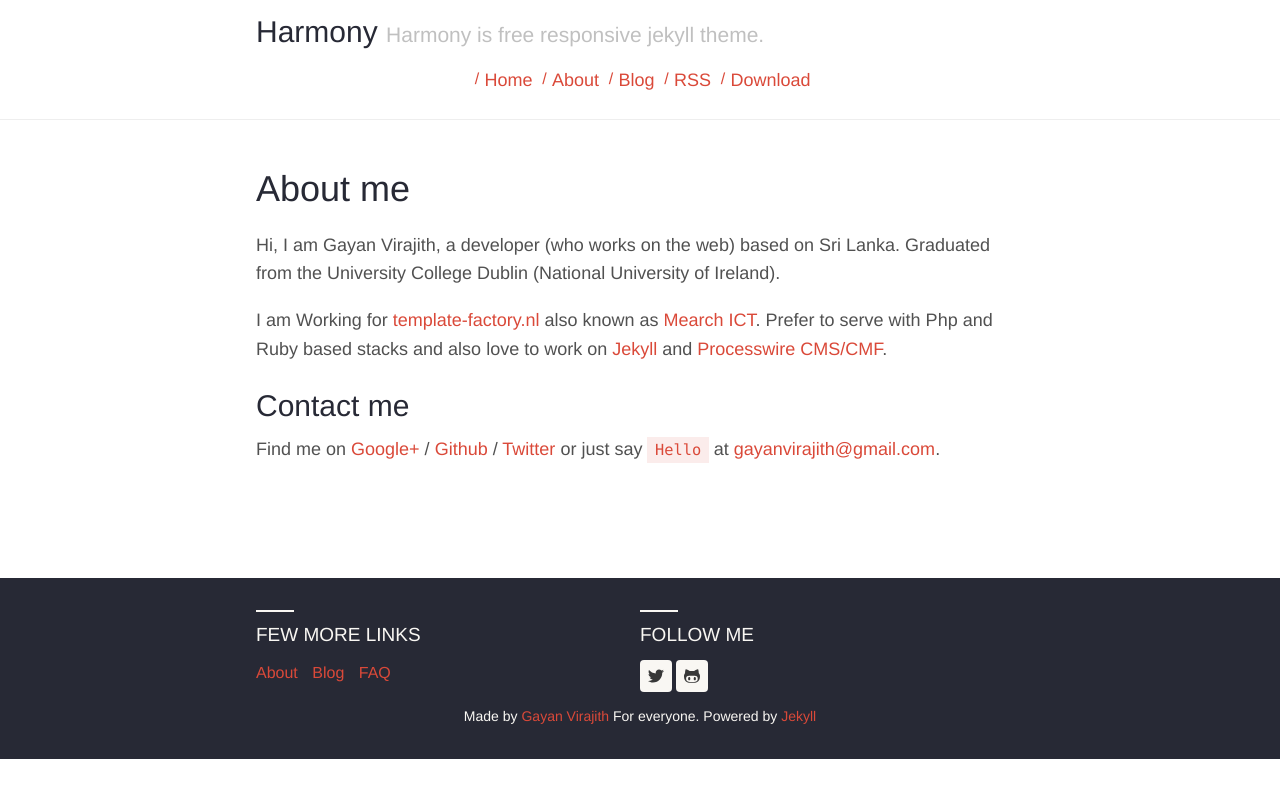
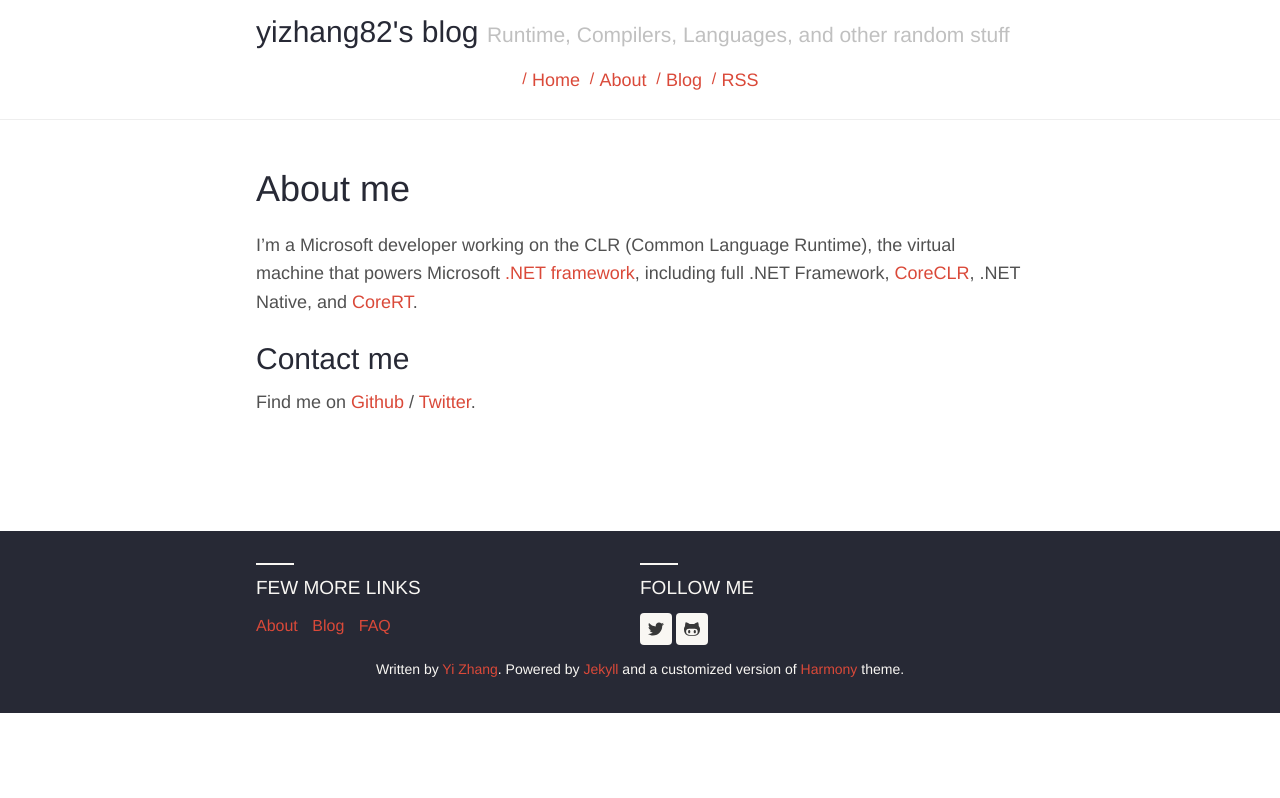
Before and after one commit to yizhang82/yizhang82.github.io, a Jekyll site: the page built from about.md, in a window 1280 px wide. Shown: the top 798 px of the page. Built offline with Jekyll 4.4.1, drawn with Linux system fonts in a browser that asks for light colours; nearby versions of some CDN libraries.

```diff
--- a/_config.yml
+++ b/_config.yml
@@ -11,24 +11,22 @@ url: http://yizhang82.github.io
 
 # Harmony theme configuration. Please change accordingly.
 harmony:
-  name: Harmony
+  name: yizhang82's blog
   # Little description about your site
-  description: Harmony is free responsive jekyll theme.
+  description: Runtime, Compilers, Languages, and other random stuff
   # 'meta_description:' Write an awesome description for your new site here.
   # It will appear in your document head meta (for Google search results) and
   # in your feed.xml site description.
   meta_description: > #
-   Harmony is a free responsive jekyll theme by Gayan Virajith
-   and Maheshika Lakmali. Sourced on Github -
-   https://github.com/gayanvirajith/harmony
+   yizhang82's blog
   basetheme: theme-base-01 # pre defined thmes are darken, blue-water, redish.
   author: # Author details
-    name: Gayan Virajith
-    email: gayanvirajith@gmail.com
-    url: http://gayanvirajith.github.io
+    name: Yi Zhang
+    email:
+    url: http://yizhang82.github.io
 
   # Google Analytics key, leave blank to ignore
-  google_analytics_key: UA-xxxx-x
+  google_analytics_key: UA-93224322-1
 
   # Profile links, leave blank to ignore
   social:
@@ -43,8 +41,9 @@ harmony:
 
 # Conversion / Build settings
 markdown:    kramdown
-# This is how you put pygments config in jekyll 2.0 instead of pygments: true
-highlighter: rouge
+kramdown:
+      input: GFM
+      syntax_highlighter: rouge
 
 # Permalinks
 permalink:        pretty
--- a/_includes/footer.html
+++ b/_includes/footer.html
@@ -1,4 +1,4 @@
 {% if site.harmony.show_disclaimer %}
-	Made by <a href="http://gayan.me" target="_blank">Gayan Virajith</a> For everyone.
+	Written by <a href="http://yizhang82.github.io" target="_blank">Yi Zhang</a>.
 {% endif %}
-Powered by <a href="http://jekyllrb.com" target="_blank">Jekyll</a>
+Powered by <a href="http://jekyllrb.com" target="_blank">Jekyll</a> and a customized version of <a href="https://github.com/gayanvirajith/harmony">Harmony</a> theme.
--- a/_includes/header-links.html
+++ b/_includes/header-links.html
@@ -13,10 +13,6 @@
 	</li>
 	{% if site.harmony.social.github %}
 	<li>
-		<a title="{{ site.harmony.social.github }} on Github"
-			href="https://github.com/gayanvirajith/harmony" target="_blank">
-			Download
-		</a><span>/</span>
 	</li>
 	{% endif %}
 </ul>
--- a/about.md
+++ b/about.md
@@ -4,24 +4,11 @@ title: About me
 permalink: /about/
 ---
 
-Hi, I am Gayan Virajith, a developer (who works on the web) based on Sri Lanka.
-Graduated from the University College Dublin (National University of Ireland).
-
-I am Working for [template-factory.nl][tf] also known as [Mearch ICT][m].
-Prefer to serve with Php and Ruby based stacks and also love to work
-on [Jekyll][jekyll] and [Processwire CMS/CMF][pw].
+I'm a Microsoft developer working on the CLR (Common Language Runtime), the virtual machine that powers Microsoft [.NET framework](http://dot.net), including full .NET Framework, [CoreCLR](https://github.com/dotnet/coreclr), .NET Native, and [CoreRT](https://github.com/dotnet/corert).
 
 ### Contact me
 
-Find me on [Google+][google] / [Github][github] / [Twitter][Twitter] or just say `Hello` at
-[gayanvirajith@gmail.com](gayanvirajith@gmail.com).
+Find me on [Github][github] / [Twitter][Twitter].
 
-
-[tf]: http://template-factory.nl
-[m]: http://mearch.com
-[pw]: http://processwire.com
-[pwf]: http://processwire.com/talk
-[jekyll]: http://jekyllrb.com
-[github]: https://github.com/gayanvirajith
-[google]: https://plus.google.com/+GayanVirajith
-[twitter]: https://twitter.com/gayanvirajith
+[github]: https://github.com/yizhang82
+[twitter]: https://twitter.com/yizhang82
```
Also changed, not shown: _layouts/post.html (+19 -0 lines), _posts/2014-07-28-welcome-to-jekyll.markdown (deleted, +0 -22 lines), _posts/2014-08-19-sample-post.markdown (deleted, +0 -63 lines), _posts/2017-01-03-call-pointer-in-go.md (added, +55 -0 lines), _posts/2017-01-21-com.md (added, +161 -0 lines), _posts/2017-01-27-hosting-coreclr-in-your-application.md (added, +150 -0 lines), faq.md (+0 -9 lines).
